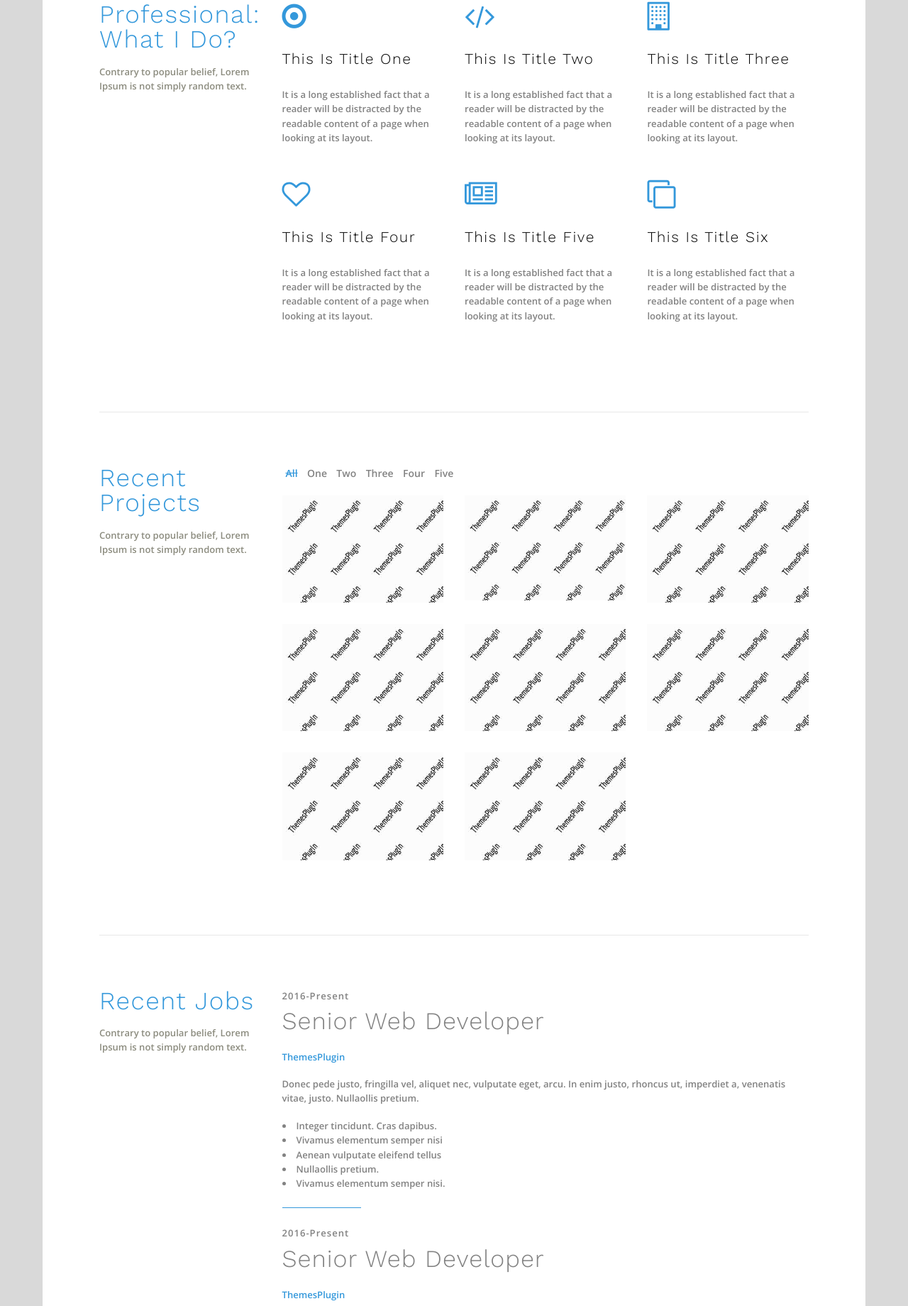
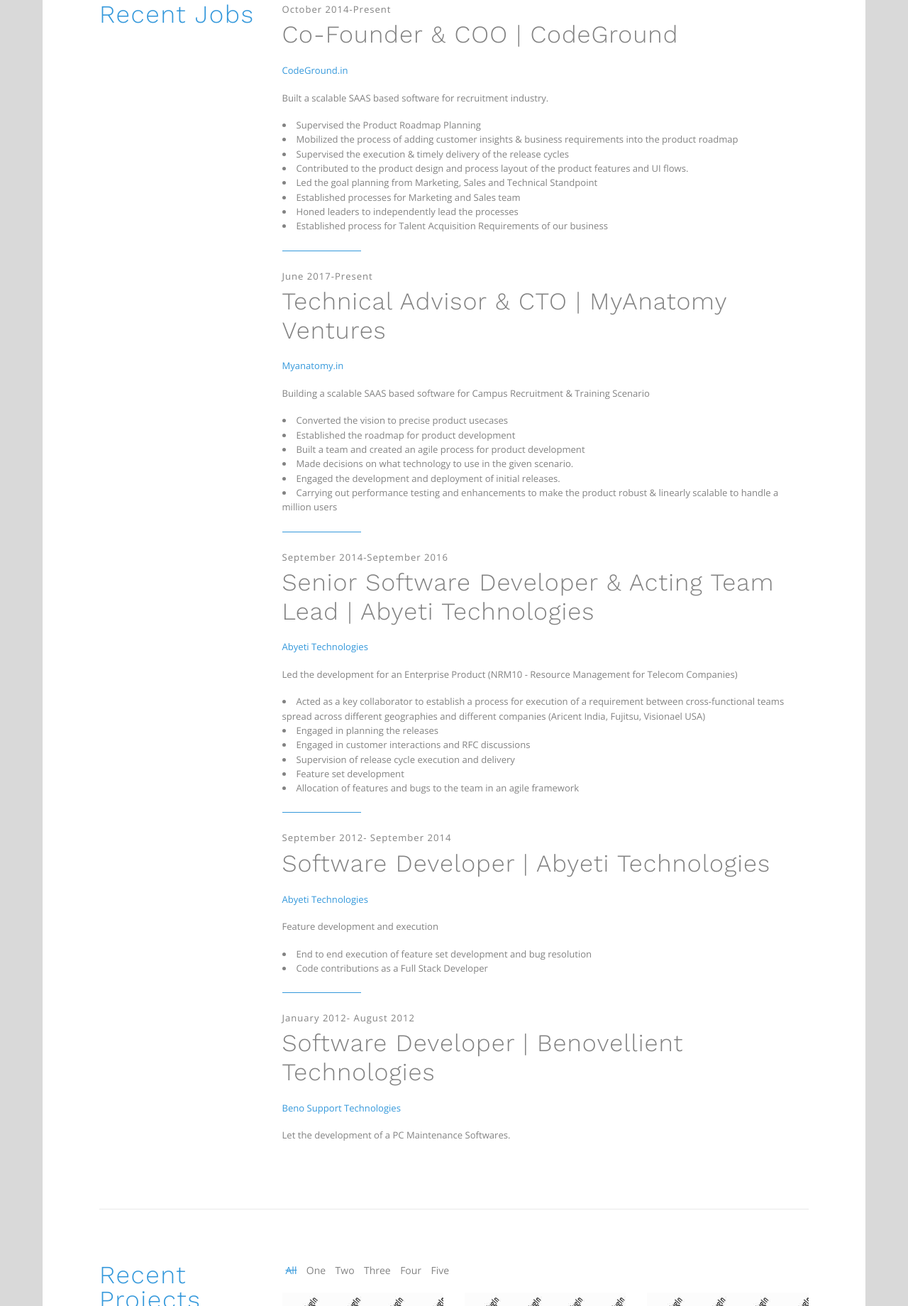
Before and after one commit to saurabhchawla/Profile, a plain HTML site: page index.html in a window 1280 px wide. Shown: the part 960-2800 px from the top of the page at 71% size. Drawn offline with nearby package versions, Linux system fonts and the light colour scheme; some packages are replaced by stand-ins of ours.

Commit message:
Changes in the Recent Jobs section

```diff
--- a/index.html
+++ b/index.html
@@ -53,7 +53,7 @@
                         <p><b>Co-Founder & COO, <a href="http://www.codeground.in">CodeGround Technologies</a></b><br>
 						<b> Technical Advisor, <a href="http://www.myanatomy.in">MyAnatomy Ventures</a></b><br>
 						<b> Project Manager, <a href="http://www.abyeti.com">Abyeti Technologies</a></b><br>
-						<b> Marathon Runner| Aerobics Trainer| Fitness Enthusiast</p>
+						<b> Marathon Runner| Aerobics Trainer| Fitness Enthusiast</b></p>
                         <p><a href="#contact" title="mailto:someone@example.com" class="stp-btn">Hire me</a><a href="javascript:void(0);" title="get in touch" class="stp-btn" id="stp-header-social"><i class="fa fa-share-alt" aria-hidden="true"></i></a></p>
                     </div>
                     <!-- user bio -->
@@ -103,80 +103,115 @@
                 <div class="stp-gap"></div>
                 <!-- Gap -->
 
-                <!-- What I Do -->
+                <!-- Recent Jobs -->
                 <div class="row">
                     <!-- Heading -->
                     <div class="col-lg-3 col-md-3 col-sm-12 col-xs-12 stp-heading">
-                        <h2 class="stp-title">Professional: What I Do?</h2>
-                        <p class="stp-sub-title">Contrary to popular belief, Lorem Ipsum is not simply random text.</p>
+                        <h2 class="stp-title">recent jobs</h2>
+                        <p class="stp-sub-title"></p>
                     </div>
                     <!-- Heading -->
                     <!-- Content -->
                     <div class="col-lg-9 col-md-9 col-sm-12 col-xs-12 stp-content">
+                        <!-- job widget -->
                         <div class="row">
-                            <div class="col-lg-4 col-md-4 col-sm-6 col-xs-12">
-                                <!-- feature widget -->
-                                <div class="stp-feature">
-                                    <i class="fa fa-dot-circle-o" aria-hidden="true"></i>
-                                    <h3 class="stp-feature-title">this is title one</h3>
-                                    <p class="stp-feature-content">It is a long established fact that a reader will be distracted by the readable content of a page when looking at its layout.</p>
+                            <div class="col-lg-12 col-xs-12">
+                                <div class="stp-jobs">
+                                    <p class="stp-job-time">October 2014-Present</p>
+                                    <h2 class="stp-job-title">Co-Founder & COO | CodeGround</h2>
+                                    <p class="stp-company"><a href="www.codeground.in;" title="company name">CodeGround.in</a></p>
+                                    <p class="stp-job-content">Built a scalable SAAS based software for recruitment industry.</p>
+                                    <ul class="stp-job-list">
+                                        <li>Supervised the Product Roadmap Planning</li>
+                                        <li>Mobilized the process of adding customer insights & business requirements into the product roadmap</li>
+                                        <li>Supervised the execution & timely delivery of the release cycles</li>
+                                        <li>Contributed to the product design and process layout of the product features and UI flows.</li>
+                                        <li>Led the goal planning from Marketing, Sales and Technical Standpoint</li>
+										<li>Established processes for Marketing and Sales team</li>
+										<li>Honed leaders to independently lead the processes</li>
+										<li>Established process for Talent Acquisition Requirements of our business</li>
+                                    </ul>
                                 </div>
-                                <!-- feature widget -->
-                            </div>
-                            <div class="col-lg-4 col-md-4 col-sm-6 col-xs-12">
-                                <!-- feature widget -->
-                                <div class="stp-feature">
-                                    <i class="fa fa-code" aria-hidden="true"></i>
-                                    <h3 class="stp-feature-title">this is title two</h3>
-                                    <p class="stp-feature-content">It is a long established fact that a reader will be distracted by the readable content of a page when looking at its layout.</p>
-                                </div>
-                                <!-- feature widget -->
-                            </div>
-                            <div class="col-lg-4 col-md-4 col-sm-6 col-xs-12">
-                                <!-- feature widget -->
-                                <div class="stp-feature">
-                                    <i class="fa fa-building-o" aria-hidden="true"></i>
-                                    <h3 class="stp-feature-title">this is title three</h3>
-                                    <p class="stp-feature-content">It is a long established fact that a reader will be distracted by the readable content of a page when looking at its layout.</p>
-                                </div>
-                                <!-- feature widget -->
-                            </div>
-                            <div class="col-lg-4 col-md-4 col-sm-6 col-xs-12">
-                                <!-- feature widget -->
-                                <div class="stp-feature">
-                                    <i class="fa fa-heart-o" aria-hidden="true"></i>
-                                    <h3 class="stp-feature-title">this is title four</h3>
-                                    <p class="stp-feature-content">It is a long established fact that a reader will be distracted by the readable content of a page when looking at its layout.</p>
-                                </div>
-                                <!-- feature widget -->
-                            </div>
-                            <div class="col-lg-4 col-md-4 col-sm-6 col-xs-12">
-                                <!-- feature widget -->
-                                <div class="stp-feature">
-                                    <i class="fa fa-newspaper-o" aria-hidden="true"></i>
-                                    <h3 class="stp-feature-title">this is title five</h3>
-                                    <p class="stp-feature-content">It is a long established fact that a reader will be distracted by the readable content of a page when looking at its layout.</p>
-                                </div>
-                                <!-- feature widget -->
-                            </div>
-                            <div class="col-lg-4 col-md-4 col-sm-6 col-xs-12">
-                                <!-- feature widget -->
-                                <div class="stp-feature">
-                                    <i class="fa fa-clone" aria-hidden="true"></i>
-                                    <h3 class="stp-feature-title">this is title six</h3>
-                                    <p class="stp-feature-content">It is a long established fact that a reader will be distracted by the readable content of a page when looking at its layout.</p>
-                                </div>
-                                <!-- feature widget -->
                             </div>
                         </div>
+                        <!-- job widget -->
+                        <!-- job widget -->
+                        <div class="row">
+                            <div class="col-lg-12 col-xs-12">
+                                <div class="stp-jobs">
+                                    <p class="stp-job-time">June 2017-Present</p>
+                                    <h2 class="stp-job-title">Technical Advisor & CTO | MyAnatomy Ventures</h2>
+                                    <p class="stp-company"><a href="www.myanatomy.in" title="company name">Myanatomy.in</a></p>
+                                    <p class="stp-job-content">Building a scalable SAAS based software for Campus Recruitment & Training Scenario</p>
+                                    <ul class="stp-job-list">
+                                        <li>Converted the vision to precise product usecases</li>
+                                        <li>Established the roadmap for product development</li>
+                                        <li>Built a team and created an agile process for product development</li>
+                                        <li>Made decisions on what technology to use in the given scenario.</li>
+                                        <li>Engaged the development and deployment of initial releases.</li>
+										<li>Carrying out performance testing and enhancements to make the product robust & linearly scalable to handle a million users</li>
+                                    </ul>
+                                </div>
+                            </div>
+                        </div>
+                        <!-- job widget -->
+                        <!-- job widget -->
+                        <div class="row">
+                            <div class="col-lg-12 col-xs-12">
+                                <div class="stp-jobs">
+                                    <p class="stp-job-time">September 2014-September 2016</p>
+                                    <h2 class="stp-job-title">Senior Software Developer & Acting Team Lead | Abyeti Technologies</h2>
+                                    <p class="stp-company"><a href="www.abyeti.com" title="company name">Abyeti Technologies</a></p>
+                                    <p class="stp-job-content">Led the development for an Enterprise Product (NRM10 - Resource Management for Telecom Companies)</p>
+                                    <ul class="stp-job-list">
+										<li>Acted as a key collaborator to establish a process for execution of a requirement between cross-functional teams spread across different geographies and different companies (Aricent India, Fujitsu, Visionael USA) </li>
+                                        <li>Engaged in planning the releases</li>
+                                        <li>Engaged in customer interactions and RFC discussions</li>
+                                        <li>Supervision of release cycle execution and delivery</li>
+                                        <li>Feature set development</li>
+                                        <li>Allocation of features and bugs to the team in an agile framework</li>
+										</ul>
+                                </div>
+                            </div>
+                        </div>
+                        <!-- job widget -->
+                        <!-- job widget -->
+                        <div class="row">
+                            <div class="col-lg-12 col-xs-12">
+                                <div class="stp-jobs">
+                                    <p class="stp-job-time">September 2012- September 2014</p>
+                                    <h2 class="stp-job-title">Software Developer | Abyeti Technologies</h2>
+                                    <p class="stp-company"><a href="www.abyeti.com" title="company name">Abyeti Technologies</a></p>
+                                    <p class="stp-job-content">Feature development and execution</p>
+                                    <ul class="stp-job-list">
+                                        <li>End to end execution of feature set development and bug resolution</li>
+                                        <li>Code contributions as a Full Stack Developer</li>
+                                    </ul>
+                                </div>
+                            </div>
+                        </div>
+                        <!-- job widget -->
+                        <!-- job widget -->
+                        <div class="row">
+                            <div class="col-lg-12 col-xs-12">
+                                <div class="stp-jobs">
+                                    <p class="stp-job-time">January 2012- August 2012</p>
+                                    <h2 class="stp-job-title">Software Developer | Benovellient Technologies</h2>
+                                    <p class="stp-company"><a href="https://www.benosupport.com" title="company name">Beno Support Technologies</a></p>
+                                    <p class="stp-job-content">Let the development of a PC Maintenance Softwares.</p>
+                                </div>
+                            </div>
+                        </div>
+                        <!-- job widget -->
                     </div>
                     <!-- Content -->
                 </div>
-                <!-- What I Do -->
+                <!-- Recent Jobs -->
 
                 <!-- Gap -->
                 <div class="stp-gap"></div>
                 <!-- Gap -->
+
 
                 <!-- Recent Projects -->
                 <div class="row">
@@ -289,100 +324,6 @@
                 <div class="stp-gap"></div>
                 <!-- Gap -->
 
-                <!-- Recent Jobs -->
-                <div class="row">
-                    <!-- Heading -->
-                    <div class="col-lg-3 col-md-3 col-sm-12 col-xs-12 stp-heading">
-                        <h2 class="stp-title">recent jobs</h2>
-                        <p class="stp-sub-title">Contrary to popular belief, Lorem Ipsum is not simply random text.</p>
-                    </div>
-                    <!-- Heading -->
-                    <!-- Content -->
-                    <div class="col-lg-9 col-md-9 col-sm-12 col-xs-12 stp-content">
-                        <!-- job widget -->
-                        <div class="row">
-                            <div class="col-lg-12 col-xs-12">
-                                <div class="stp-jobs">
-                                    <p class="stp-job-time">2016-Present</p>
-                                    <h2 class="stp-job-title">Senior Web Developer</h2>
-                                    <p class="stp-company"><a href="javascript:void(0);" title="company name">ThemesPlugin</a></p>
-                                    <p class="stp-job-content">Donec pede justo, fringilla vel, aliquet nec, vulputate eget, arcu. In enim justo, rhoncus ut, imperdiet a, venenatis vitae, justo. Nullaollis pretium.</p>
-                                    <ul class="stp-job-list">
-                                        <li>Integer tincidunt. Cras dapibus.</li>
-                                        <li>Vivamus elementum semper nisi</li>
-                                        <li>Aenean vulputate eleifend tellus</li>
-                                        <li>Nullaollis pretium.</li>
-                                        <li>Vivamus elementum semper nisi.</li>
-                                    </ul>
-                                </div>
-                            </div>
-                        </div>
-                        <!-- job widget -->
-                        <!-- job widget -->
-                        <div class="row">
-                            <div class="col-lg-12 col-xs-12">
-                                <div class="stp-jobs">
-                                    <p class="stp-job-time">2016-Present</p>
-                                    <h2 class="stp-job-title">Senior Web Developer</h2>
-                                    <p class="stp-company"><a href="javascript:void(0);" title="company name">ThemesPlugin</a></p>
-                                    <p class="stp-job-content">Donec pede justo, fringilla vel, aliquet nec, vulputate eget, arcu. In enim justo, rhoncus ut, imperdiet a, venenatis vitae, justo. Nullaollis pretium.</p>
-                                    <ul class="stp-job-list">
-                                        <li>Integer tincidunt. Cras dapibus.</li>
-                                        <li>Vivamus elementum semper nisi</li>
-                                        <li>Aenean vulputate eleifend tellus</li>
-                                        <li>Nullaollis pretium.</li>
-                                        <li>Vivamus elementum semper nisi.</li>
-                                    </ul>
-                                </div>
-                            </div>
-                        </div>
-                        <!-- job widget -->
-                        <!-- job widget -->
-                        <div class="row">
-                            <div class="col-lg-12 col-xs-12">
-                                <div class="stp-jobs">
-                                    <p class="stp-job-time">2016-Present</p>
-                                    <h2 class="stp-job-title">Senior Web Developer</h2>
-                                    <p class="stp-company"><a href="javascript:void(0);" title="company name">ThemesPlugin</a></p>
-                                    <p class="stp-job-content">Donec pede justo, fringilla vel, aliquet nec, vulputate eget, arcu. In enim justo, rhoncus ut, imperdiet a, venenatis vitae, justo. Nullaollis pretium.</p>
-                                    <ul class="stp-job-list">
-                                        <li>Integer tincidunt. Cras dapibus.</li>
-                                        <li>Vivamus elementum semper nisi</li>
-                                        <li>Aenean vulputate eleifend tellus</li>
-                                        <li>Nullaollis pretium.</li>
-                                        <li>Vivamus elementum semper nisi.</li>
-                                    </ul>
-                                </div>
-                            </div>
-                        </div>
-                        <!-- job widget -->
-                        <!-- job widget -->
-                        <div class="row">
-                            <div class="col-lg-12 col-xs-12">
-                                <div class="stp-jobs">
-                                    <p class="stp-job-time">2016-Present</p>
-                                    <h2 class="stp-job-title">Senior Web Developer</h2>
-                                    <p class="stp-company"><a href="javascript:void(0);" title="company name">ThemesPlugin</a></p>
-                                    <p class="stp-job-content">Donec pede justo, fringilla vel, aliquet nec, vulputate eget, arcu. In enim justo, rhoncus ut, imperdiet a, venenatis vitae, justo. Nullaollis pretium.</p>
-                                    <ul class="stp-job-list">
-                                        <li>Integer tincidunt. Cras dapibus.</li>
-                                        <li>Vivamus elementum semper nisi</li>
-                                        <li>Aenean vulputate eleifend tellus</li>
-                                        <li>Nullaollis pretium.</li>
-                                        <li>Vivamus elementum semper nisi.</li>
-                                    </ul>
-                                </div>
-                            </div>
-                        </div>
-                        <!-- job widget -->
-                    </div>
-                    <!-- Content -->
-                </div>
-                <!-- Recent Jobs -->
-
-                <!-- Gap -->
-                <div class="stp-gap"></div>
-                <!-- Gap -->
 
                 <!-- Skill Area -->
                 <div class="row">
```
